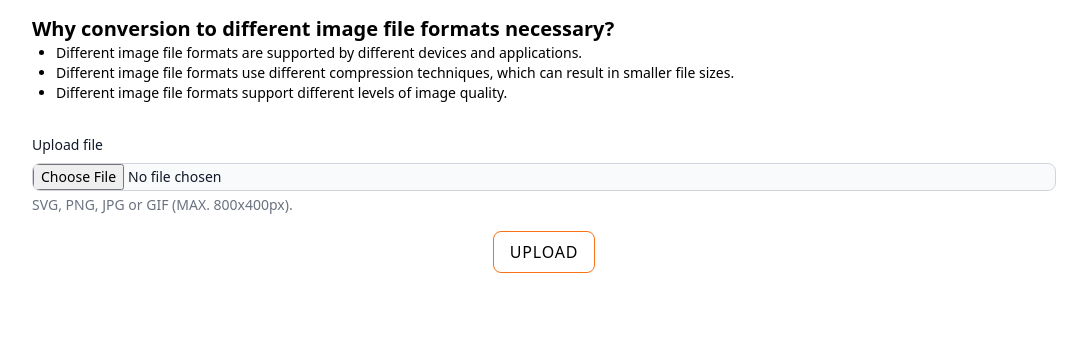
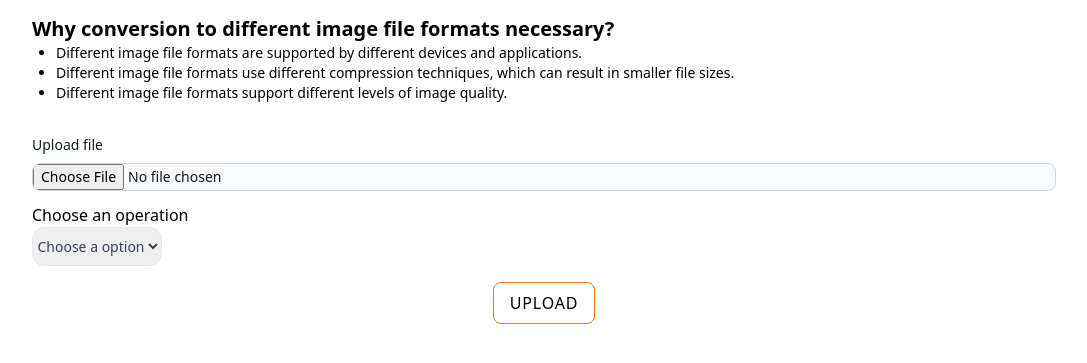
Before and after one commit to puneetmpatil/IP-Project, a Flask app: page /services/conversion in a window 1280 px wide. Shown: the part 181-544 px from the top of the page, without its empty margins (96-1183 px from the left). Run offline with Flask 3, Linux system fonts and the light colour scheme; style sheets or scripts are compiled from the project's sources.

Commit message:
Conversion feature added

```diff
--- a/website/features.py
+++ b/website/features.py
@@ -1,6 +1,6 @@
 from werkzeug.utils import secure_filename
 import os
-from .utility import allowed_file, compress_image,enhance_image, remove_bg, text_to_handwritten, resizing,coloring
+from .utility import allowed_file, compress_image,enhance_image, remove_bg, text_to_handwritten, resizing,coloring,convertFormat
 from flask import Blueprint, render_template, request, flash, redirect, url_for
 features = Blueprint("features", __name__)
 
@@ -35,6 +35,11 @@ def ocr():
 @features.route("/conversion", methods=['GET', 'POST'])
 def conversion():
     if request.method == "POST":
+        operation = request.form.get('operation')
+        if operation == 'Choose a option':
+            flash("Please choose an option", category="error")
+            return redirect(request.url)
+
         if 'file' not in request.files:
             flash("No file part", category="error")
             return redirect(request.url)
@@ -44,13 +49,19 @@ def conversion():
         if file.filename == '':
             flash('No selected file', category="error")
             return redirect(request.url)
+
+        if operation == file.filename.split(".")[1].lower():
+            flash("Please choose a different format", category="error")
+            return redirect(request.url)
+
         if file and allowed_file(file.filename):
             filename = secure_filename(file.filename)
             file.save(f"{UPLOAD_FOLDER}/conversion/{filename}")
             flash("File uploaded successfully", category="success")
 
             # Perform conversion
-
+            newFileName = convertFormat(filename,operation)
+            flash(f"Your image has been processed and is available at <a href='/static/{newFileName}' target='_blank' class='text-red-500 underline'>here</a>", category="success")
 
             return redirect(url_for('features.conversion', filename=filename))
         else:
@@ -123,7 +134,7 @@ def image_compression():
 
     return render_template("compression.html")
 
-# PUNEET
+# ! DONE
 @features.route("/image-coloring", methods=['GET', 'POST'])
 def image_coloring():
     if request.method == "POST":
--- a/website/templates/base.html
+++ b/website/templates/base.html
@@ -52,13 +52,13 @@
         <div class="hidden mobile-menu">
             <ul class="">
                 <li class="active"><a href="index.html"
-                        class="block text-sm px-2 py-4 text-white bg-green-500 font-semibold">Home</a></li>
+                        class="block text-sm px-2 py-4 hover:bg-green-500 transition duration-300 text-center">Home</a></li>
                 <li><a href="/services"
-                        class="block text-sm px-2 py-4 hover:bg-green-500 transition duration-300">Services</a></li>
+                        class="block text-sm px-2 py-4 hover:bg-green-500 transition duration-300 text-center">Services</a></li>
                 <li><a href="/about"
-                        class="block text-sm px-2 py-4 hover:bg-green-500 transition duration-300">About</a></li>
+                        class="block text-sm px-2 py-4 hover:bg-green-500 transition duration-300 text-center">About</a></li>
                 <li><a href="/contact"
-                        class="block text-sm px-2 py-4 hover:bg-green-500 transition duration-300">Contact Us</a></li>
+                        class="block text-sm px-2 py-4 hover:bg-green-500 transition duration-300 text-center">Contact Us</a></li>
             </ul>
         </div>
         <script>
--- a/website/templates/conversion.html
+++ b/website/templates/conversion.html
@@ -17,8 +17,32 @@
         <input
             class="block w-full text-sm text-gray-900 border border-gray-300 rounded-lg cursor-pointer bg-gray-50 dark:text-gray-400 focus:outline-none dark:bg-gray-700 dark:border-gray-600 dark:placeholder-gray-400"
             aria-describedby="file_input_help" id="file_input" type="file" name="file">
-        <p class="mt-1 text-sm text-gray-500 dark:text-gray-300" id="file_input_help">SVG, PNG, JPG or GIF (MAX.
-            800x400px).</p>
+        <!-- <p class="mt-1 text-sm text-gray-500 dark:text-gray-300" id="file_input_help">SVG, PNG, JPG or GIF (MAX.
+            800x400px).</p> -->
+        <div class="mt-3">
+            <label for="dropdown" class="">Choose an operation</label><br />
+            <select name="operation" class="py-2 text-sm text-gray-700 dark:text-gray-200 border rounded-xl"
+                id="dropdown" aria-label="dropdown">
+                <option
+                    class="block px-4 py-2 hover:bg-gray-100 dark:hover:bg-gray-600 dark:hover:text-white text-center"
+                    selected>Choose a option</option>
+                <option
+                    class="block px-4 py-2 hover:bg-gray-100 dark:hover:bg-gray-600 dark:hover:text-white text-center"
+                    value="jpg">JPG</option>
+                <option
+                    class="lock px-4 py-2 hover:bg-gray-100 dark:hover:bg-gray-600 dark:hover:text-white text-center"
+                    value="png">PNG</option>
+                <option
+                    class="lock px-4 py-2 hover:bg-gray-100 dark:hover:bg-gray-600 dark:hover:text-white text-center"
+                    value="webp">WEBP</option>
+                <option
+                    class="lock px-4 py-2 hover:bg-gray-100 dark:hover:bg-gray-600 dark:hover:text-white text-center"
+                    value="gif">GIF</option>
+                <option
+                    class="lock px-4 py-2 hover:bg-gray-100 dark:hover:bg-gray-600 dark:hover:text-white text-center"
+                    value="bmp">BMP</option>
+            </select>
+        </div>
         <div class="flex justify-center">
             <button type="submit"
                 class="w-fit px-4 py-2 border border-orange-500 hover:bg-orange-500 hover:text-white uppercase mt-4 tracking-wider hover:scale-110 rounded-lg">Upload</button>
--- a/website/utility.py
+++ b/website/utility.py
@@ -13,6 +13,39 @@ UPLOAD_FOLDER = "website/uploads"
 
 def allowed_file(filename):
     return '.' in filename and filename.rsplit('.', 1)[1].lower() in ALLOWED_EXTENSIONS
+
+def convertFormat(filename,operation):
+    match operation:
+        case 'png':
+            image = Image.open(f"{UPLOAD_FOLDER}/conversion/{filename}")
+            filename = filename.split('.')[0]
+            rgb_image = image.convert("RGB")
+            rgb_image.save(f"website/static/{filename}.png",format='png')
+            return f"{filename}.png"
+        case 'jpg':
+            image = Image.open(f"{UPLOAD_FOLDER}/conversion/{filename}")
+            filename = filename.split('.')[0]
+            rgb_image = image.convert("RGB")
+            rgb_image.save(f"website/static/{filename}.jpg",format='jpeg')
+            return f"{filename}.jpg"
+        case 'webp':
+            image = Image.open(f"{UPLOAD_FOLDER}/conversion/{filename}")
+            filename = filename.split('.')[0]
+            rgb_image = image.convert("RGB")
+            rgb_image.save(f"website/static/{filename}.webp",format='webp')
+            return f"{filename}.webp"
+        case 'bmp':
+            image = Image.open(f"{UPLOAD_FOLDER}/conversion/{filename}")
+            filename = filename.split('.')[0]
+            rgb_image = image.convert("RGB")
+            rgb_image.save(f"website/static/{filename}.bmp",format='bmp')
+            return f"{filename}.bmp"
+
+        case 'gif':
+            image = Image.open(f"{UPLOAD_FOLDER}/conversion/{filename}")
+            filename = filename.split('.')[0]
+            image.save(f"website/static/{filename}.gif",format='gif')
+            return f"{filename}.gif"
 
 def compress_image(filename):
     image = Image.open(f"{UPLOAD_FOLDER}/compression/{filename}")
```
